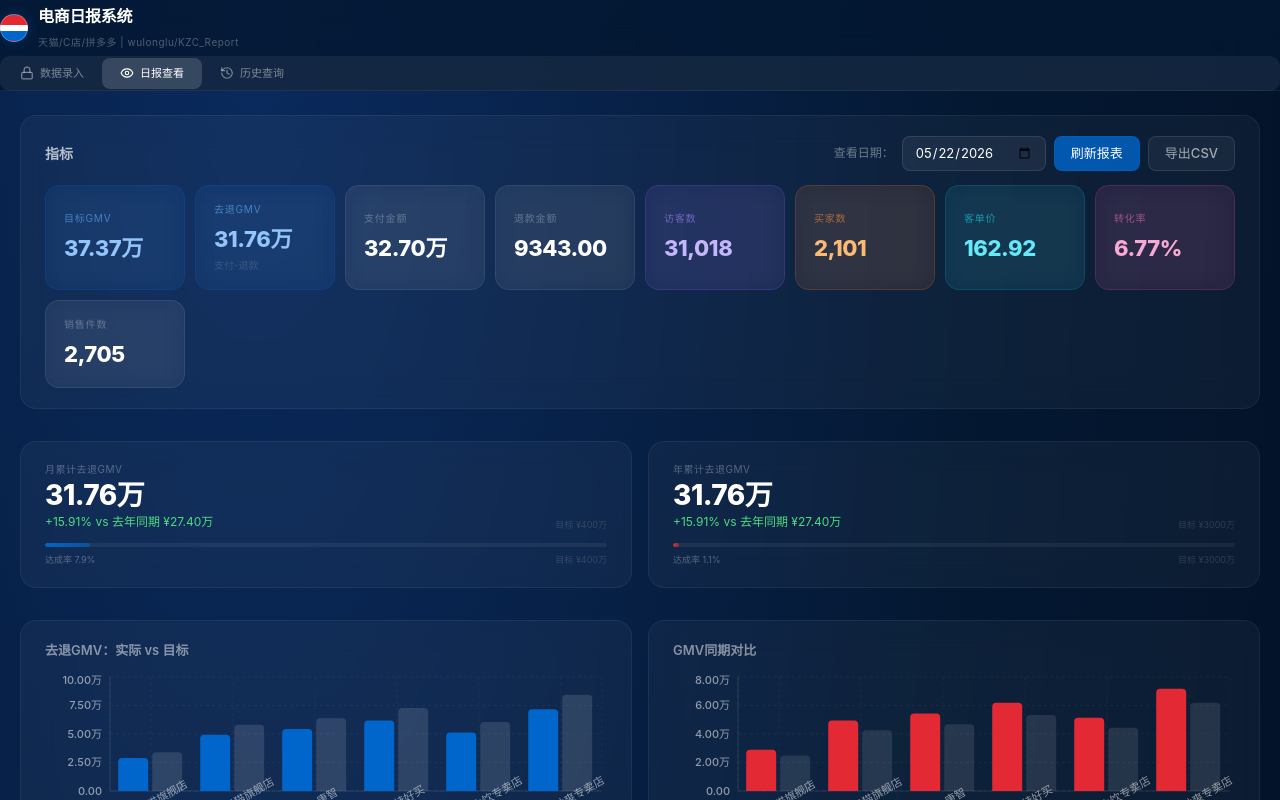
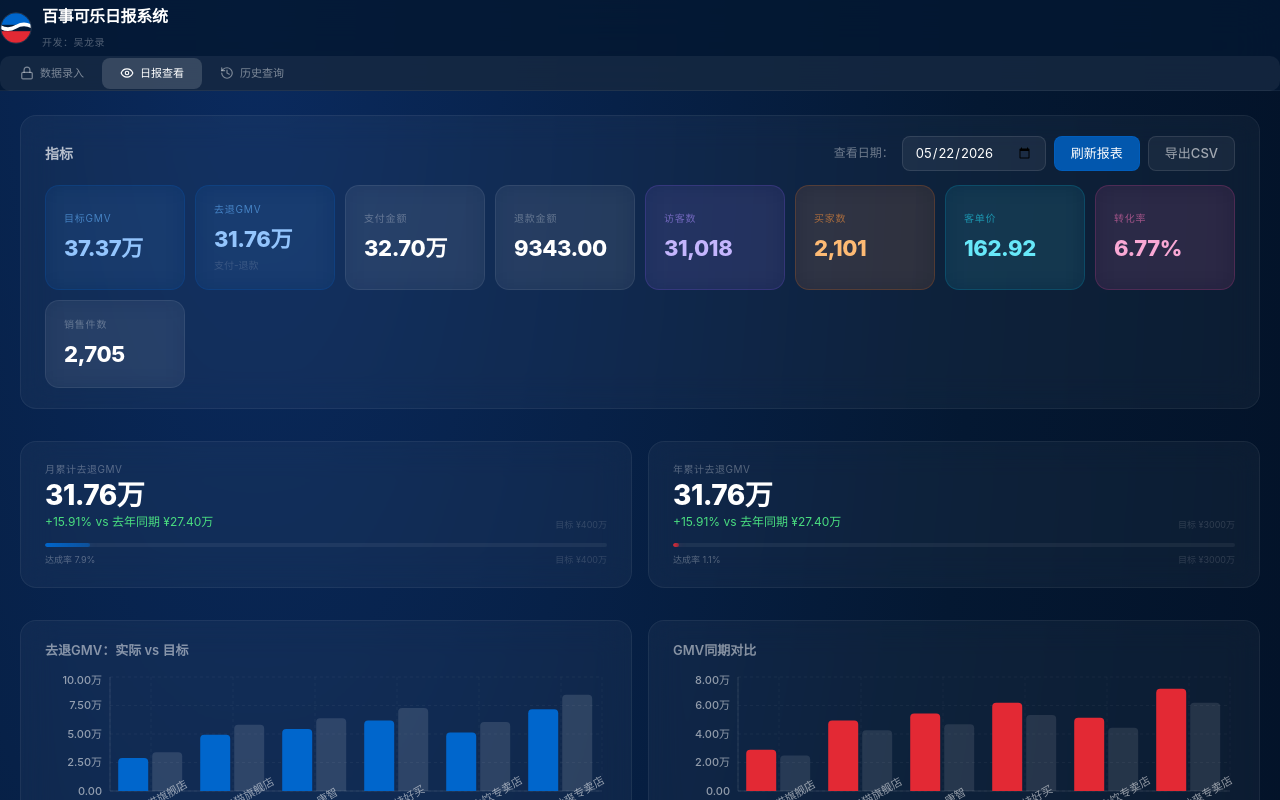
Before and after one commit to wulonglu/KZC_Report, a React (Vite) app: page / in a window 1280 px wide. Shown: the top 800 px of the page. Built offline with nearby package versions, Linux system fonts and the light colour scheme; no server answers; the HTML template or start-up script is replaced by a standard one.

Commit message:
feat: 标题改为百事可乐日报系统，副标题改为开发：吴龙录，Logo改为百事可乐SVG

```diff
--- a/src/App.tsx
+++ b/src/App.tsx
@@ -15,15 +15,19 @@
     { key: 'history' as Tab, label: '历史查询', icon: History },
   ]
 
-  // 百事 Logo SVG
+  // 百事可乐 Logo
   const PepsiLogo = () => (
-    <div style={{
-      width: 28, height: 28, borderRadius: '50%',
-      background: 'linear-gradient(180deg, #e32934 0%, #e32934 40%, #fff 40%, #fff 60%, #0066cc 60%, #0066cc 100%)',
-      border: '1.5px solid rgba(255,255,255,.25)',
-      boxShadow: '0 0 12px rgba(0,102,204,.3)',
-      flexShrink: 0,
-    }} />
+    <svg width="32" height="32" viewBox="0 0 100 100" style={{ flexShrink: 0 }}>
+      <circle cx="50" cy="50" r="48" fill="none" stroke="rgba(255,255,255,.2)" strokeWidth="2"/>
+      <defs>
+        <clipPath id="pepsiClip"><circle cx="50" cy="50" r="46"/></clipPath>
+      </defs>
+      <g clipPath="url(#pepsiClip)">
+        <rect x="0" y="0" width="100" height="40" fill="#0066cc"/>
+        <path d="M0,40 Q25,55 50,40 Q75,25 100,40 L100,52 Q75,37 50,52 Q25,67 0,52 Z" fill="#ffffff"/>
+        <rect x="0" y="60" width="100" height="40" fill="#e32934"/>
+      </g>
+    </svg>
   )
 
   return (
@@ -44,8 +48,8 @@
             <div style={{ display: 'flex', alignItems: 'center', gap: 10 }}>
               <PepsiLogo />
               <div>
-                <h1 style={{ fontSize: 16, fontWeight: 700, color: '#fff', letterSpacing: '-.3px', margin: 0 }}>电商日报系统</h1>
-                <span style={{ fontSize: 10, color: 'rgba(255,255,255,.3)', letterSpacing: '.5px' }}>天猫/C店/拼多多 | wulonglu/KZC_Report</span>
+                <h1 style={{ fontSize: 16, fontWeight: 700, color: '#fff', letterSpacing: '-.3px', margin: 0 }}>百事可乐日报系统</h1>
+                <span style={{ fontSize: 10, color: 'rgba(255,255,255,.3)', letterSpacing: '.5px' }}>开发：吴龙录</span>
               </div>
             </div>
           </div>
```
